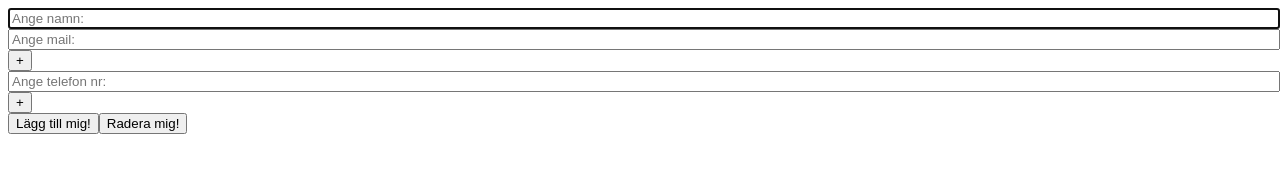
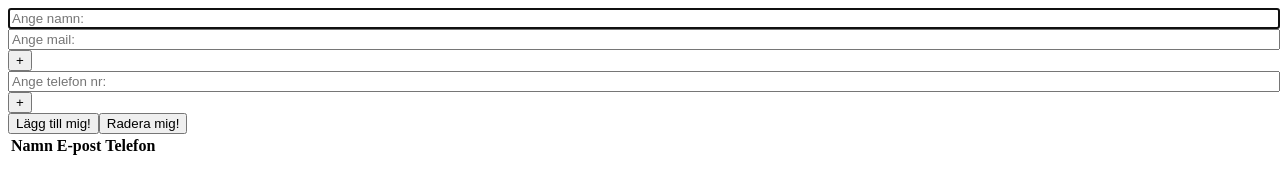
Before and after one commit to SjolinFredrik/vanilla-js, a website: page www/index.html in a window 1280 px wide. Drawn offline with Linux system fonts and the light colour scheme.

Commit message:
Fixed a type error made by myself

```diff
--- a/www/index.html
+++ b/www/index.html
@@ -12,7 +12,7 @@
     <script src="store.js"></script>
     <script src="App.js"></script>
     <script src="Form.js"></script>
-    <script src="Contact.js"></script>
+    <script src="Contacts.js"></script>
     <!--Makes sure that App() will create the DOM one time-->
     <script>
       new App().createDOM()
```
